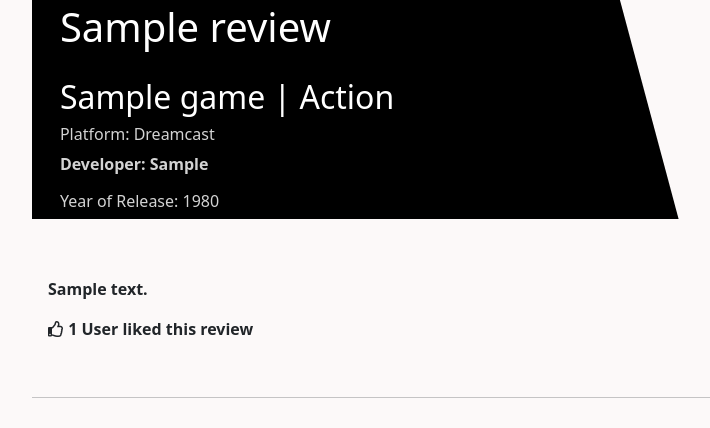
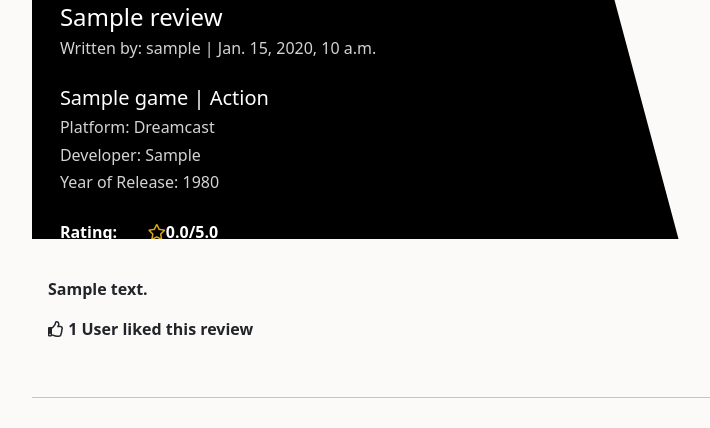
Before and after one commit to HerFri/RetroReview, a Django app: a page that uses templates/review_detail.html in a window 1280 px wide. Shown: the part 101-529 px from the top of the page, without its empty margins (50-760 px from the left). Run offline with Django 3.2, Linux system fonts and the light colour scheme; tables that the repository leaves empty hold one stand-in row (values such as "Sample post"); some libraries are stand-ins or nearby versions; some web fonts are replaced.

Commit message:
fix form for not finding PS2 games, adjust css classes and layout for game information

```diff
--- a/retroreview/settings.py
+++ b/retroreview/settings.py
@@ -32,9 +32,9 @@ TEMPLATES_DIR = os.path.join(BASE_DIR, 'templates')
 
 SECRET_KEY = os.environ.get('SECRET_KEY')
 # SECURITY WARNING: don't run with debug turned on in production!
-DEBUG = False
+DEBUG = True
 
-X_FRAME_OPTIONS = 'SAMEORIGIN'
+#X_FRAME_OPTIONS = 'SAMEORIGIN'
 
 ALLOWED_HOSTS = ['retro-review.herokuapp.com',
                   'localhost','retro-review-a5a97966a295.herokuapp.com',
--- a/templates/game_detail.html
+++ b/templates/game_detail.html
@@ -6,9 +6,9 @@
             <div class="col-md-6 masthead-text">
                 <!-- Post title goes in these h1 tags -->
                 <h2 class ="game-title">{{ game.title }} | {{ game.genre }} </h2>
-                    <p class="game-subtitle h6">Platform: {{ game.platform }}</p>
-                    <p class="game-subtitle">Developer: {{ game.developer }}</p> <!-- to be edited! -->
-                    <p class="game-subtitle h6">Year of Release: {{ game.year }}</p>
+                    <p class="game-title">Platform: {{ game.platform }}</p>
+                    <p class="game-title">Developer: {{ game.developer }}</p> <!-- to be edited! -->
+                    <p class="game-title">Year of Release: {{ game.year }}</p>
             </div>
             <div class="d-none d-md-block col-md-6 masthead-image">
                 <!-- The featured image URL goes in the src attribute -->
--- a/templates/index.html
+++ b/templates/index.html
@@ -22,7 +22,7 @@
                 <option value="N64">N64</option>
                 <option value="PC">PC</option>
                 <option value="PlayStation">PlayStation</option>
-                <option value="PlayStation2">PlayStation 2</option>
+                <option value="PlayStation 2">PlayStation 2</option>
                 <option value="Sega Genesis">Sega Genesis</option>
                 <option value="XBOX">XBOX</option>
                 {% for platform_option in PLATFORM_CHOICES %}
--- a/templates/review_detail.html
+++ b/templates/review_detail.html
@@ -7,11 +7,15 @@
         <div class="row g-0 topgame">
             <div class="col-md-6 masthead-text">
                 <!-- Post title goes in these h1 tags -->
-                <h1 class="game-title">{{ review.title }}</h1>
-                <h2 class ="game-title">{{ game.title }} | {{ game.genre }} </h2>
+                <h4 class="game-title">{{ review.title }}</h4>
+                <p class="game-subtitle h6">Written by: {{ review.username }} | {{ review.created_on }}</p></p>
+                <h5 class ="game-title">{{ game.title }} | {{ game.genre }} </h5>
                     <p class="game-subtitle h6">Platform: {{ game.platform }}</p>
-                    <p class="game-subtitle">Developer: {{ game.developer }}</p> <!-- to be edited! -->
+                    <p class="game-subtitle h6">Developer: {{ game.developer }}</p> <!-- to be edited! -->
                     <p class="game-subtitle h6">Year of Release: {{ game.year }}</p>
+                    <p class="game-title">Rating:
+                        <strong class="game-title"><i class="far fa-star style" style="color: goldenrod"></i>{{ review.rating }}<span>/5.0</span></strong>
+                    </p>
             </div>
             <div class="d-none d-md-block col-md-6 masthead-image">
                 <!-- The featured image URL goes in the src attribute -->
```
